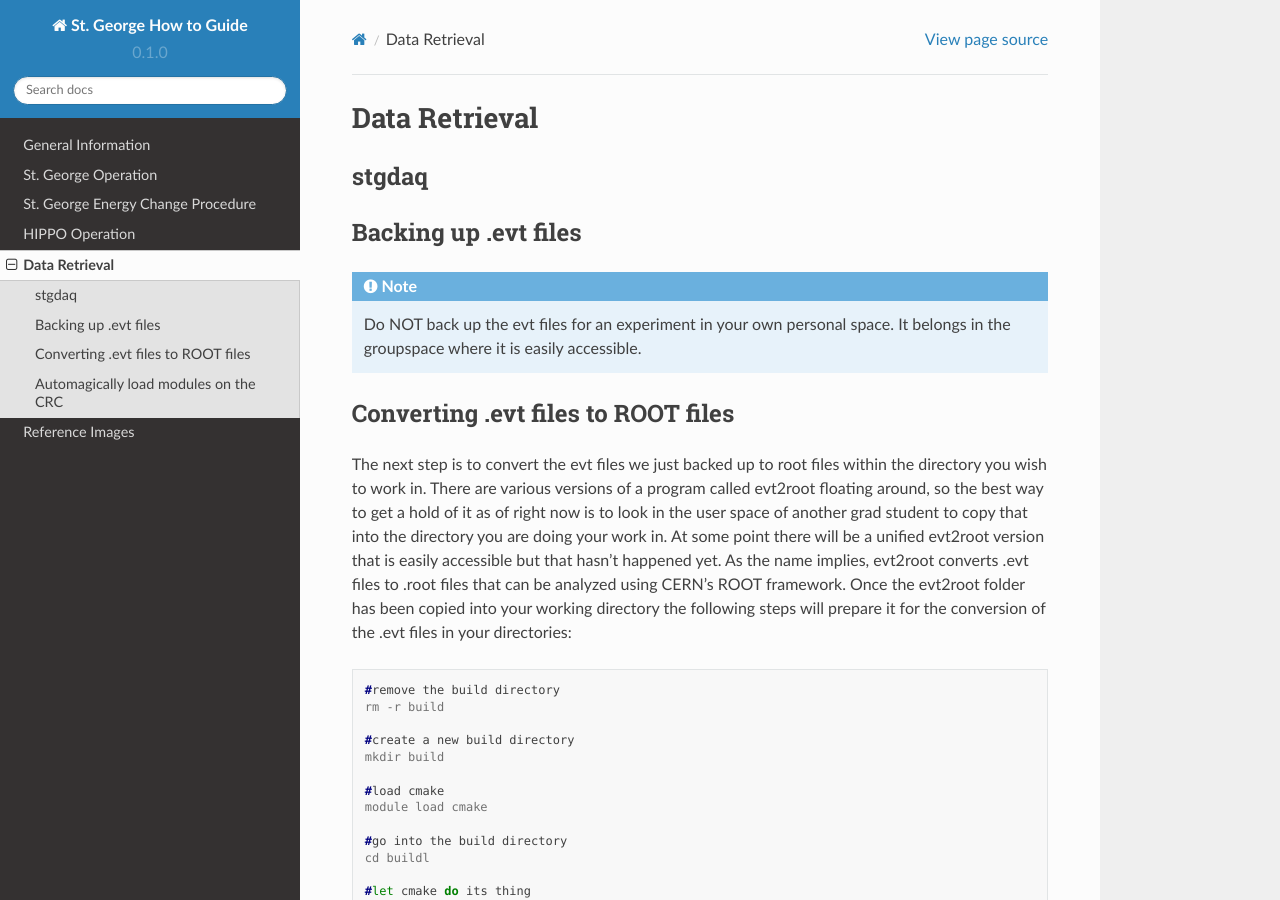
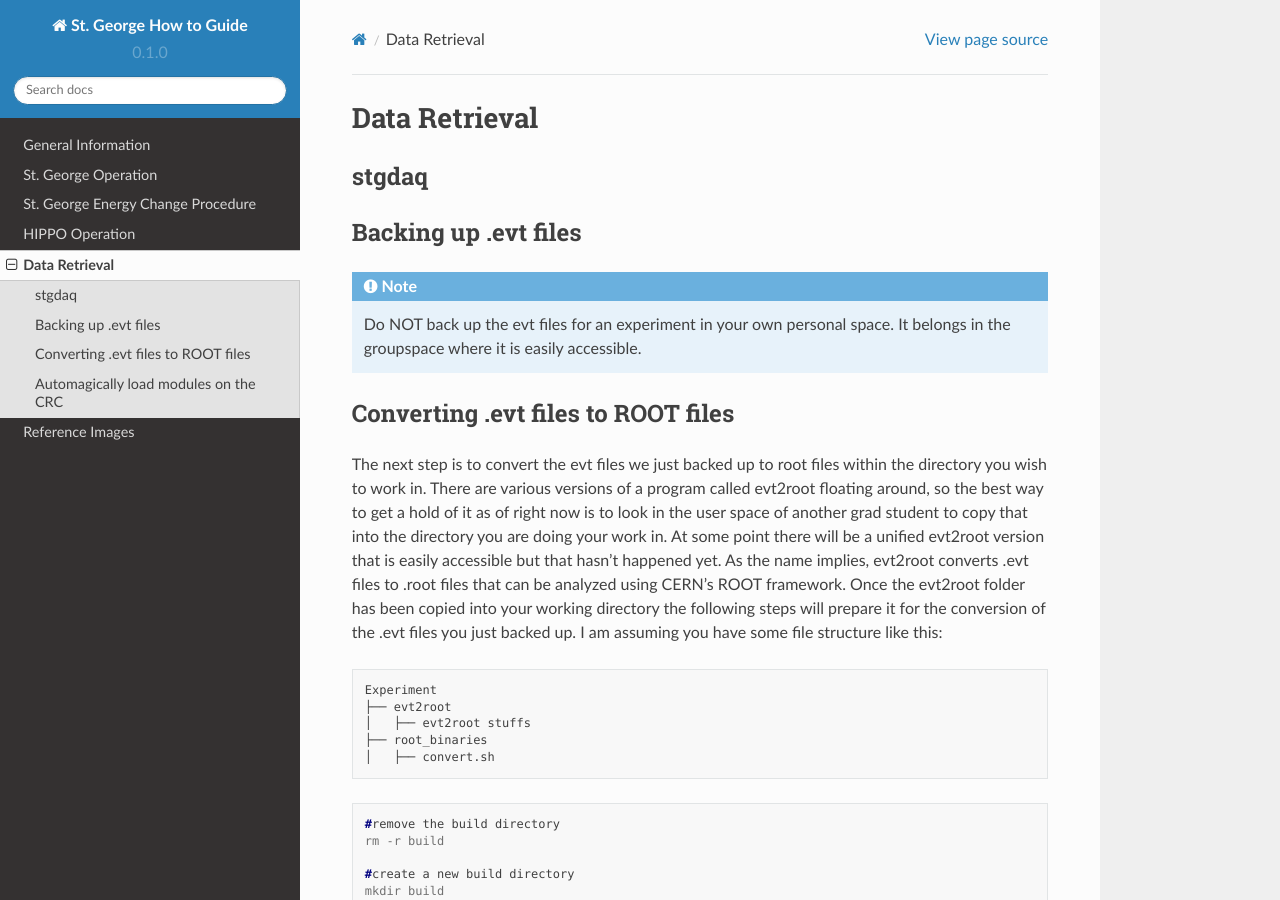
Before and after one commit to asanch25/StG-How-To, a Sphinx documentation site: the page built from docs/source/dataaq.rst, in a window 1280 px wide and 900 px high. Built offline with Sphinx 7.4.7 and the Read the Docs theme 2.0.0, drawn with Linux system fonts in a browser that asks for light colours; pages that are not in the unit, such as notebooks, are missing from menus.

Commit message:
Update dataaq.rst

```diff
--- a/docs/source/dataaq.rst
+++ b/docs/source/dataaq.rst
@@ -15,7 +15,16 @@ Backing up .evt files
 
 Converting .evt files to ROOT files
 -----------------------------------
-The next step is to convert the evt files we just backed up to root files within the directory you wish to work in. There are various versions of a program called evt2root floating around, so the best way to get a hold of it as of right now is to look in the user space of another grad student to copy that into the directory you are doing your work in. At some point there will be a unified evt2root version that is easily accessible but that hasn't happened yet. As the name implies, evt2root converts .evt files to .root files that can be analyzed using CERN's ROOT framework. Once the evt2root folder has been copied into your working directory the following steps will prepare it for the conversion of the .evt files in your directories:
+The next step is to convert the evt files we just backed up to root files within the directory you wish to work in. There are various versions of a program called evt2root floating around, so the best way to get a hold of it as of right now is to look in the user space of another grad student to copy that into the directory you are doing your work in. At some point there will be a unified evt2root version that is easily accessible but that hasn't happened yet. As the name implies, evt2root converts .evt files to .root files that can be analyzed using CERN's ROOT framework. Once the evt2root folder has been copied into your working directory the following steps will prepare it for the conversion of the .evt files you just backed up. I am assuming you have some file structure like this:
+
+::
+
+    Experiment
+    ├── evt2root
+    │   ├── evt2root stuffs
+    ├── root_binaries
+    │   ├── convert.sh
+
 
 .. code-block:: console
 
```
